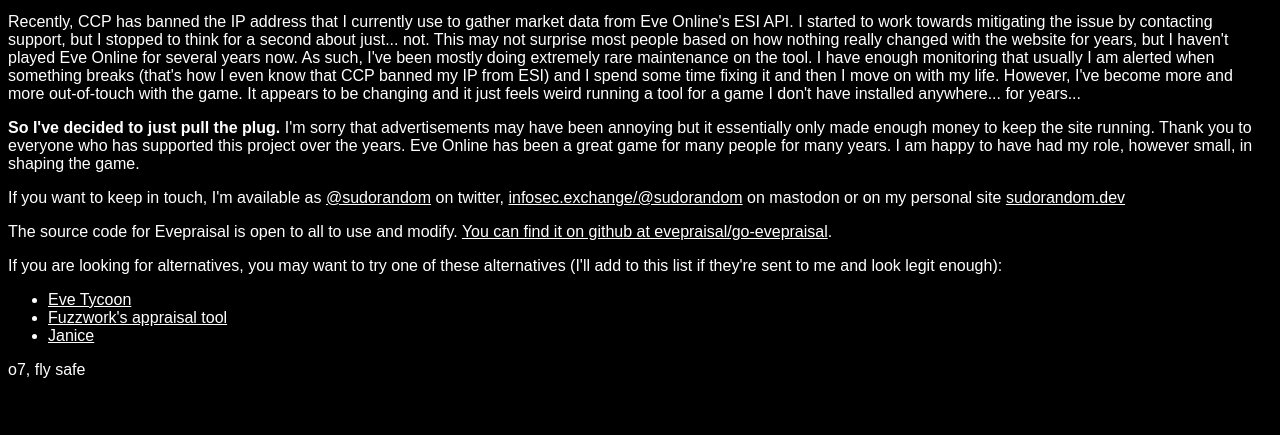
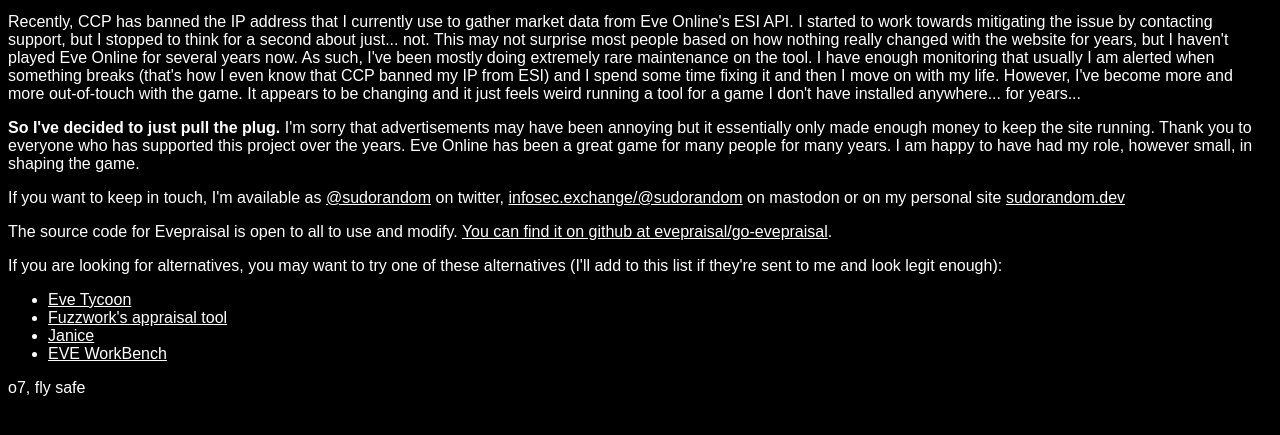
Before and after one commit to evepraisal/evepraisal.com, a plain HTML site: page 404.html in a window 1280 px wide. Shown: the part 101-536 px from the top of the page. Drawn offline with Linux system fonts and the light colour scheme.

Commit message:
Add EVE Workbench

```diff
--- a/404.html
+++ b/404.html
@@ -39,6 +39,7 @@
                 <li><a href="https://evetycoon.com/appraisal" target="_blank">Eve Tycoon</a></li>
                 <li><a href="https://market.fuzzwork.co.uk/appraisal/" target="_blank">Fuzzwork's appraisal tool</a></li>
                 <li><a href="https://janice.e-351.com/" target="_blank">Janice</a></li>
+                <li><a href="https://www.eveworkbench.com/tools/appraisal" target="_blank">EVE WorkBench</a></li>
             </ul>
             <p>o7, fly safe</p>
 	<footer>
```
Also changed, not shown: index.html (+1 -0 lines).
